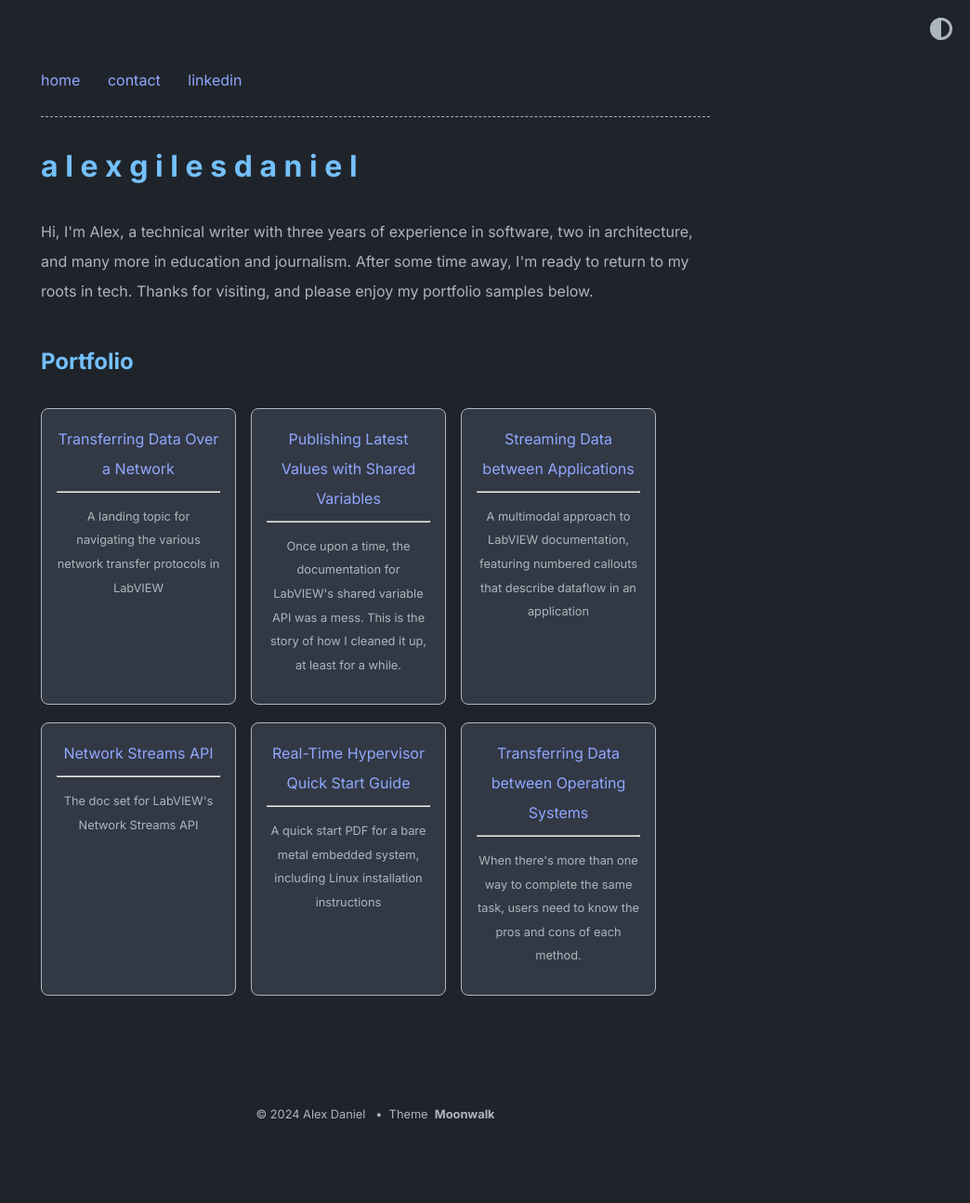
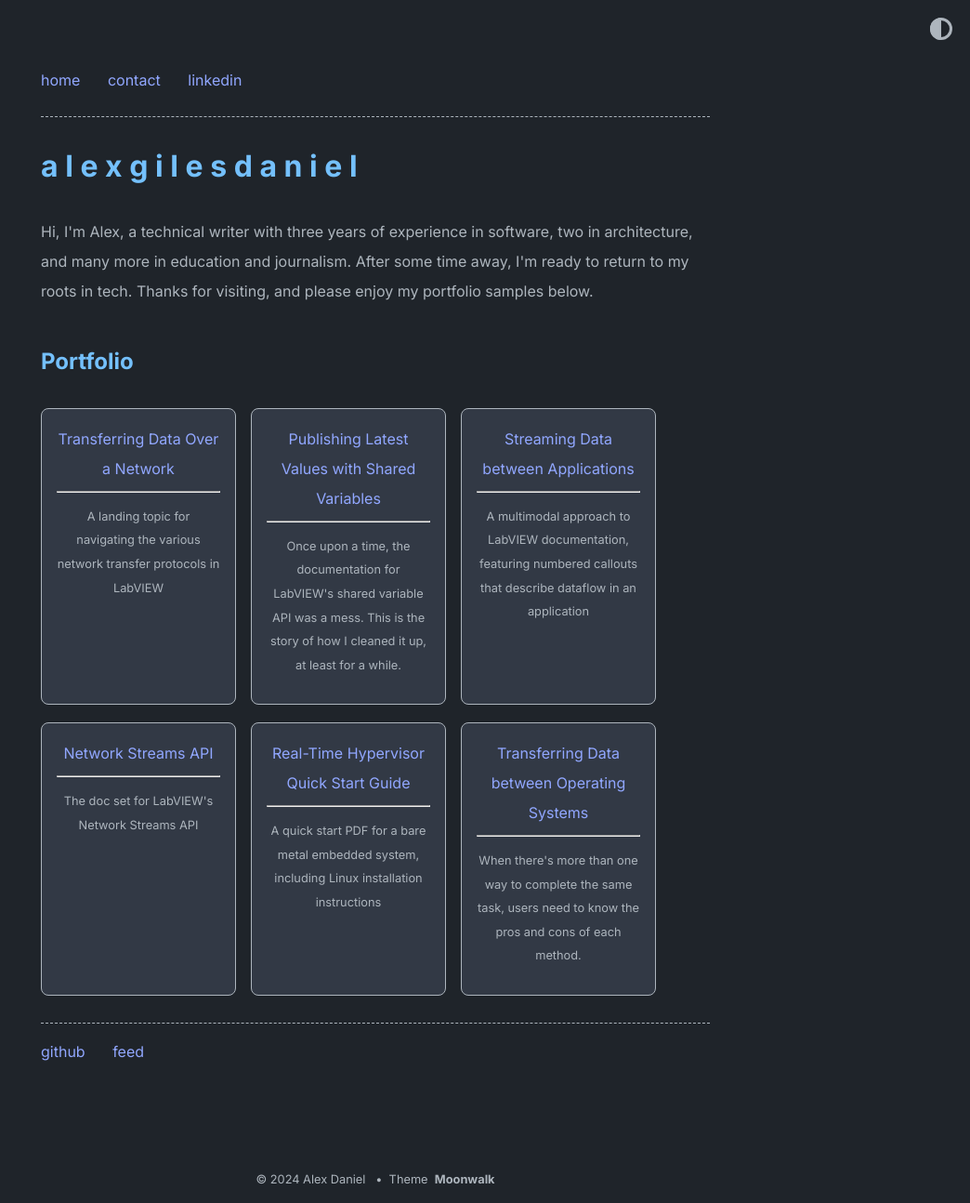
Before and after one commit to alexgilesdaniel/alexgilesdaniel.github.io, a Jekyll site: the page built from index.md, in a window 1280 px wide. Shown: the whole page at 93% size, without its empty margins (236-1280 px from the left). Built offline with Jekyll 4.4.1, drawn with Linux system fonts in a browser that asks for light colours; before the commit the page ends 1224 px from its top, so only the background shows below that.

Commit message:
Update file: Adding a footer to the site

```diff
--- a/_config.yml
+++ b/_config.yml
@@ -18,7 +18,7 @@ theme_config:
   date_format: "%Y-%m-%d" # customize how date is formatted
   show_description: true # show blog description
   show_navbar: true # show horizontal navbar
-  show_footer: false # show footer links in home page,add in _data/home.yml
+  show_footer: true # show footer links in home page,add in _data/home.yml
   show_copyright: true # show copyright notice in footer
   # following keys are using to create home layout
   show_projects: true # show projects as cards, add in _data/home.yml
```
